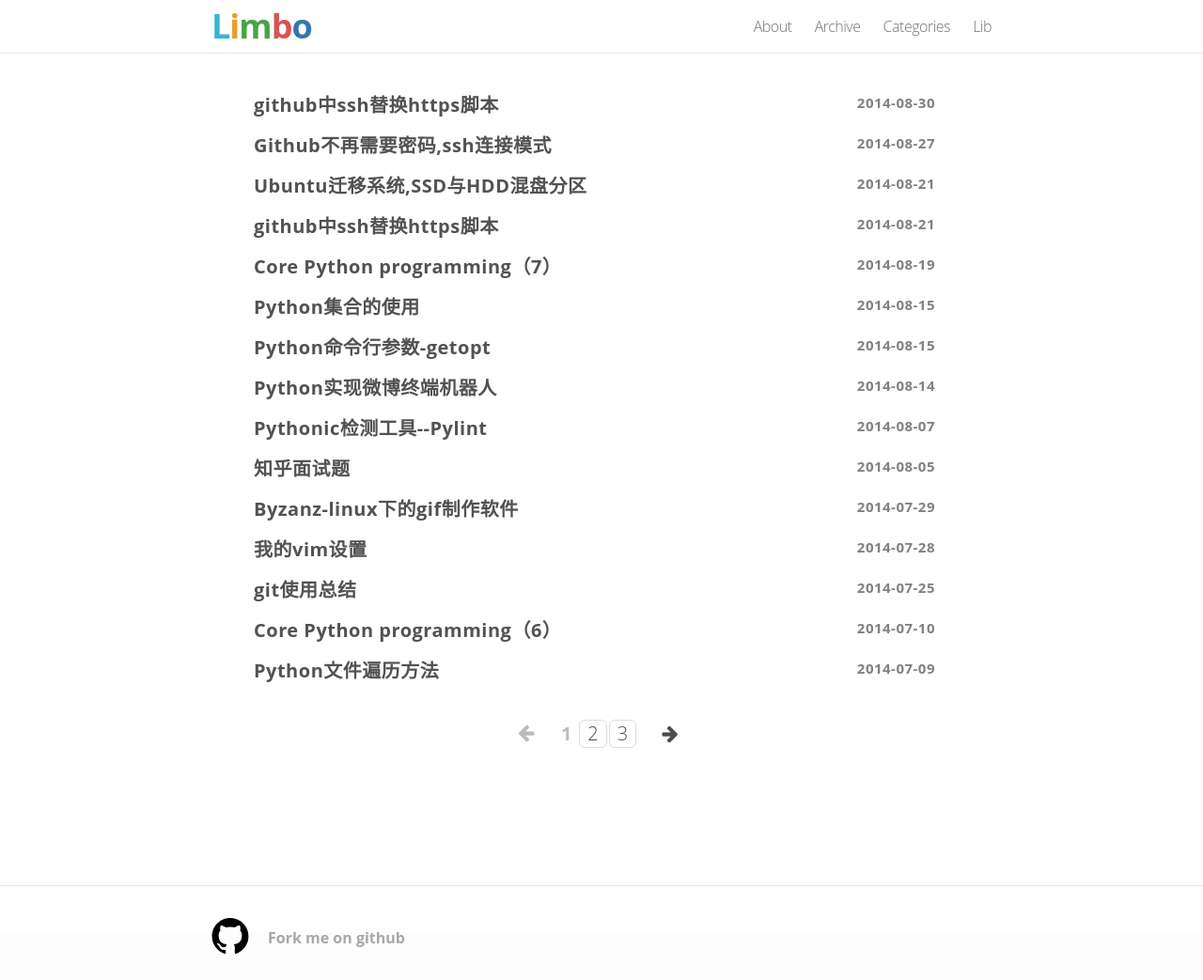
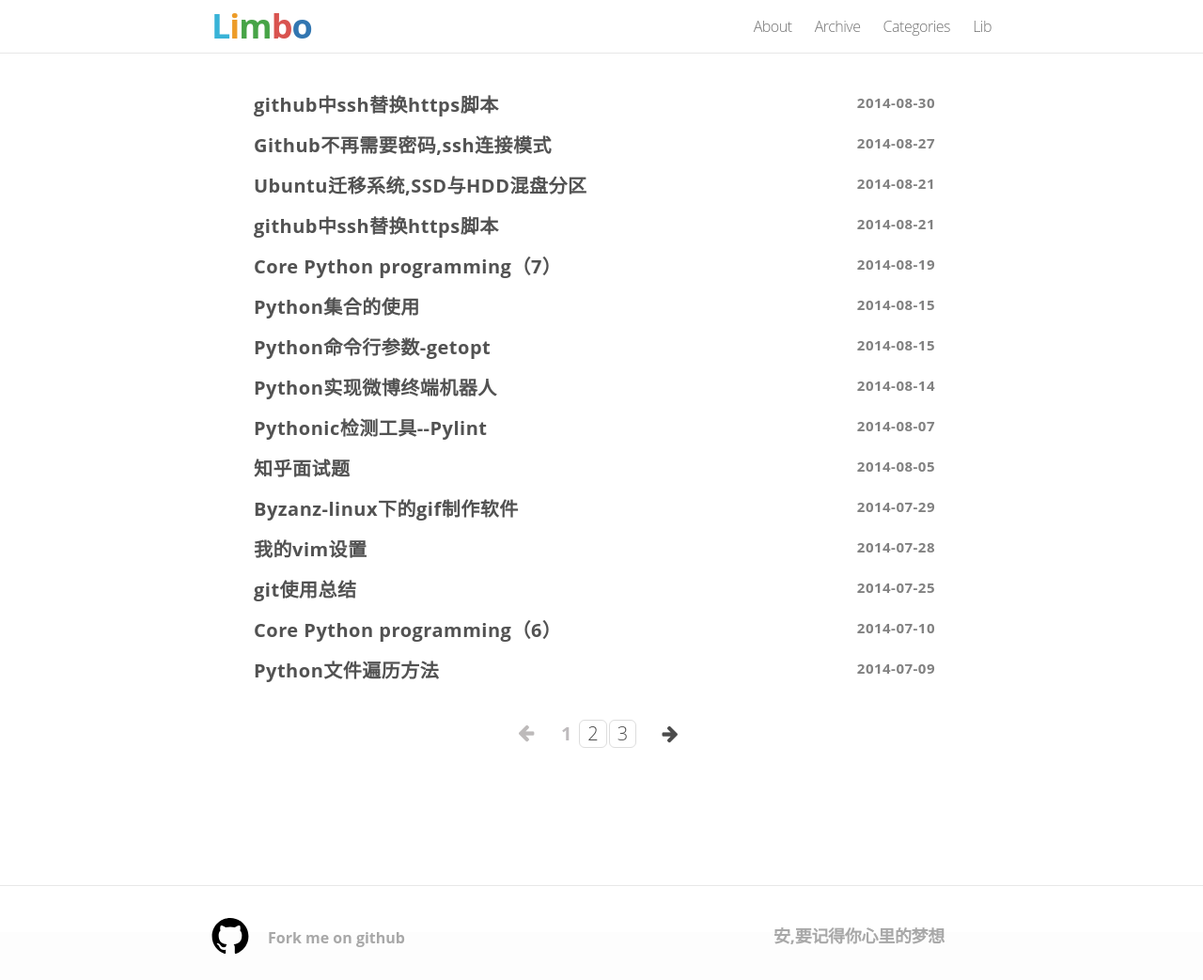
Before and after one commit to taizilongxu/jekyll_blog_source, a Jekyll site: the page built from index.html, in a window 1280 px wide. Shown: the whole page at 94% size. Built offline with Jekyll 4.4.1, drawn with Linux system fonts in a browser that asks for light colours; nearby versions of some CDN libraries; Markdown is read by kramdown in place of the engine named in the settings; the list of posts is cut into pages by our own code; comment, search, counter and statistics services are not loaded.

Commit message:
增加footer右测

```diff
--- a/_includes/footer.html
+++ b/_includes/footer.html
@@ -1,10 +1,5 @@
 <footer class="site-footer">
-  <!-- <div class="wrap">
-    <div class="footer-col-1 column">
-      <ul>
-        <h2 class="footer-heading"> <p  align="left" >安,要记得你心里的<font style="color:#39B3D7">梦</font><font style="color:#D9534F">想</font></p> </h2>
-      </ul>
-    </div> -->
+
 <div class="wrap">
     <div class="footer-col-1 column">
       <div class="github">
@@ -27,10 +22,12 @@
             Fork me on github
           </a>
     </div>
+      <div class="footer-col-2">
+           <p  align="left" style="font-size:18px;color:#A8A8A8">安,要记得你心里的梦想</p>
+      </div>
     <!-- <div class="footer-col-3 column">
       <p class="text">{{ site.description }}</p>
     </div> -->
-  </div>
 </div>
   <div class="scroll-top"><i class="fa fa-arrow-circle-up"></i></div>
 </footer>
--- a/css/main.css
+++ b/css/main.css
@@ -121,6 +121,13 @@ a:visited { color: #205caa; }
   color: #00a9a9;
   text-decoration: none;
   padding-left: 80px;
+}
+
+.footer-col-2{
+  float:right;
+  margin-top:24px;
+  padding-right:50px;
+  font-weight:bold;
 }
 
 
```
